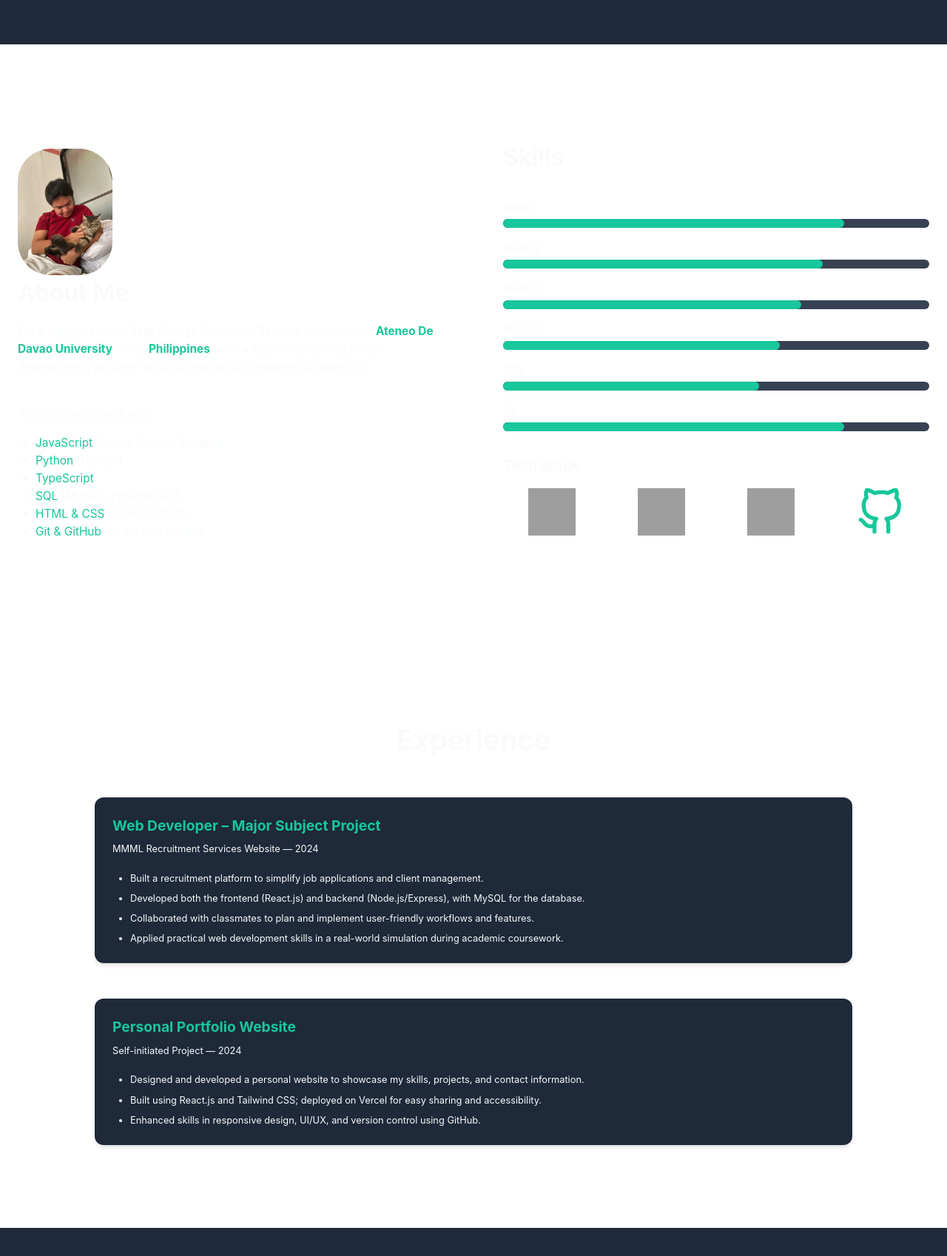
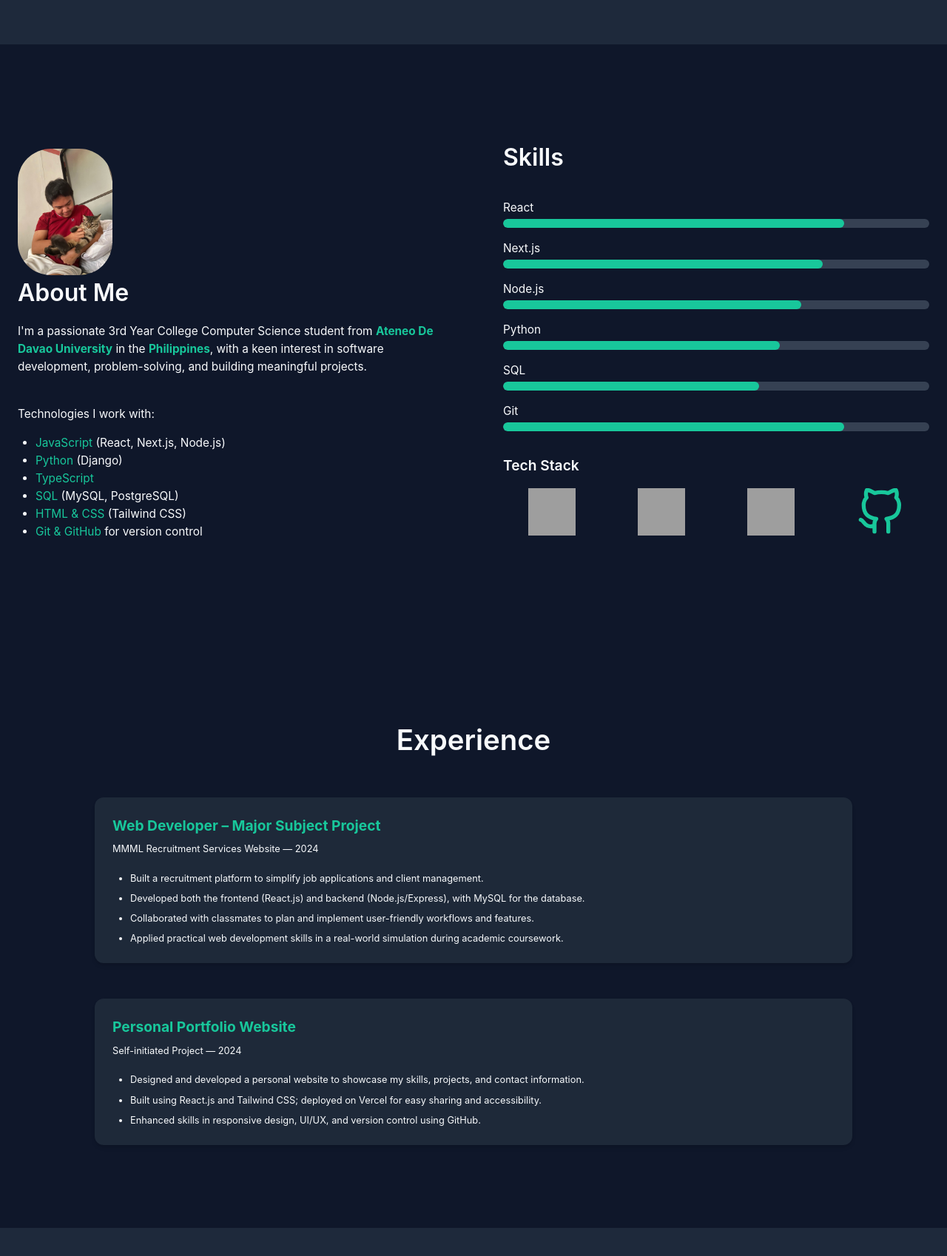
Before and after one commit to Paksiw41/Portfolio, a Next.js app: page / in a window 1280 px wide. Shown: the part 740-2438 px from the top of the page at 74% size. Built offline with nearby package versions, Linux system fonts and the light colour scheme; grey boxes are pictures that could not be loaded.

Commit message:
attempt 3, fix white bg on about me section on ipad

```diff
--- a/app/components/AboutMe.tsx
+++ b/app/components/AboutMe.tsx
@@ -23,7 +23,7 @@
   return (
     <section
       id="about"
-      className="min-h-screen w-full bg-pimary text-[var(--color-text-light)] flex items-center justify-center px-6 py-16"
+      className="min-h-screen w-full bg-primary text-[var(--color-text-light)] flex items-center justify-center px-6 py-16"
     >
       <div className="max-w-7xl flex flex-col md:flex-row items-start justify-between gap-20 w-full">
 
--- a/app/components/Experience.tsx
+++ b/app/components/Experience.tsx
@@ -28,7 +28,7 @@
   return (
     <section
       id="experience"
-      className="min-h-screen w-full bg-pimary text-[var(--color-text-light)] flex items-center justify-center px-4 py-16"
+      className="min-h-screen w-full bg-primary text-[var(--color-text-light)] flex items-center justify-center px-4 py-16"
     >
       <motion.div
         className="max-w-5xl w-full space-y-12"
```
